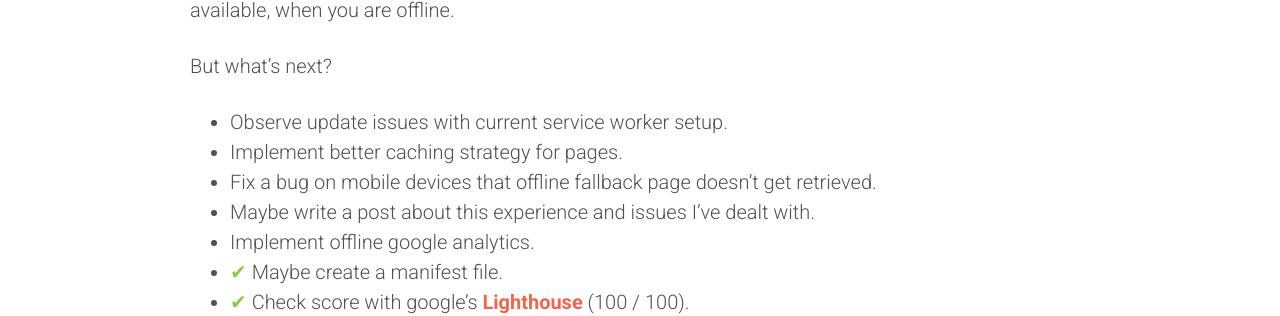
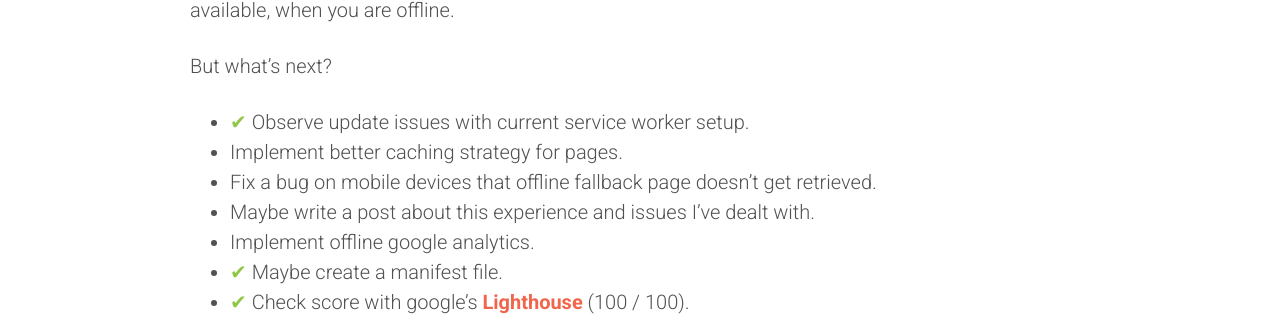
Before and after one commit to codegaze/codegaze.github.io, a Jekyll site: the page built from _posts/2016-07-25-a-service-worker-first-release.md, in a window 1280 px wide. Shown: the part 562-878 px from the top of the page. Built offline with Jekyll 4.4.1, drawn with Linux system fonts in a browser that asks for light colours; comment, search, counter and statistics services are not loaded.

Commit message:
Check list Updated

```diff
--- a/_posts/2016-07-25-a-service-worker-first-release.md
+++ b/_posts/2016-07-25-a-service-worker-first-release.md
@@ -13,7 +13,7 @@ I just wanted to say that you can read the posts you have visited while you have
 
 But what's next?
 
-* Observe update issues with current service worker setup.
+* <span class="check">✔</span> Observe update issues with current service worker setup.
 * Implement better caching strategy for pages.
 * Fix a bug on mobile devices that offline fallback page doesn't get retrieved.
 * Maybe write a post about this experience and issues I've dealt with.
```
